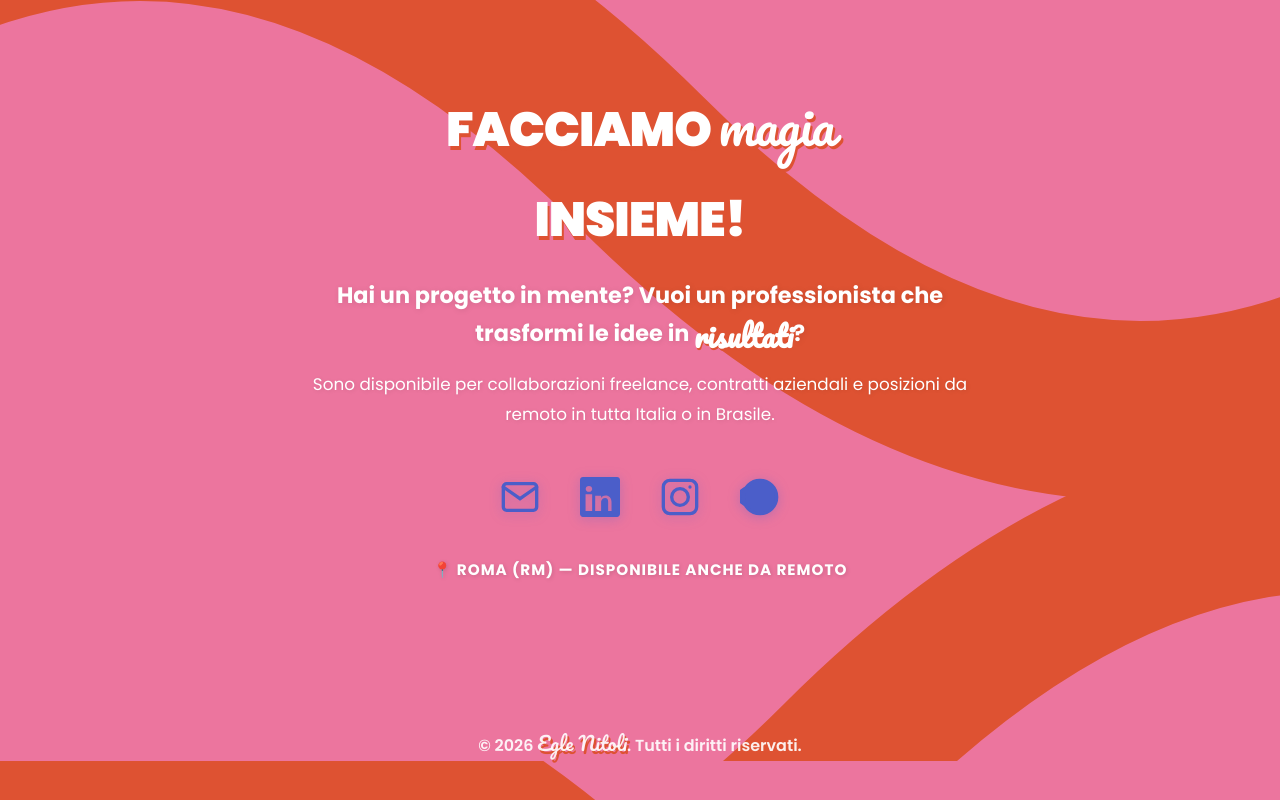
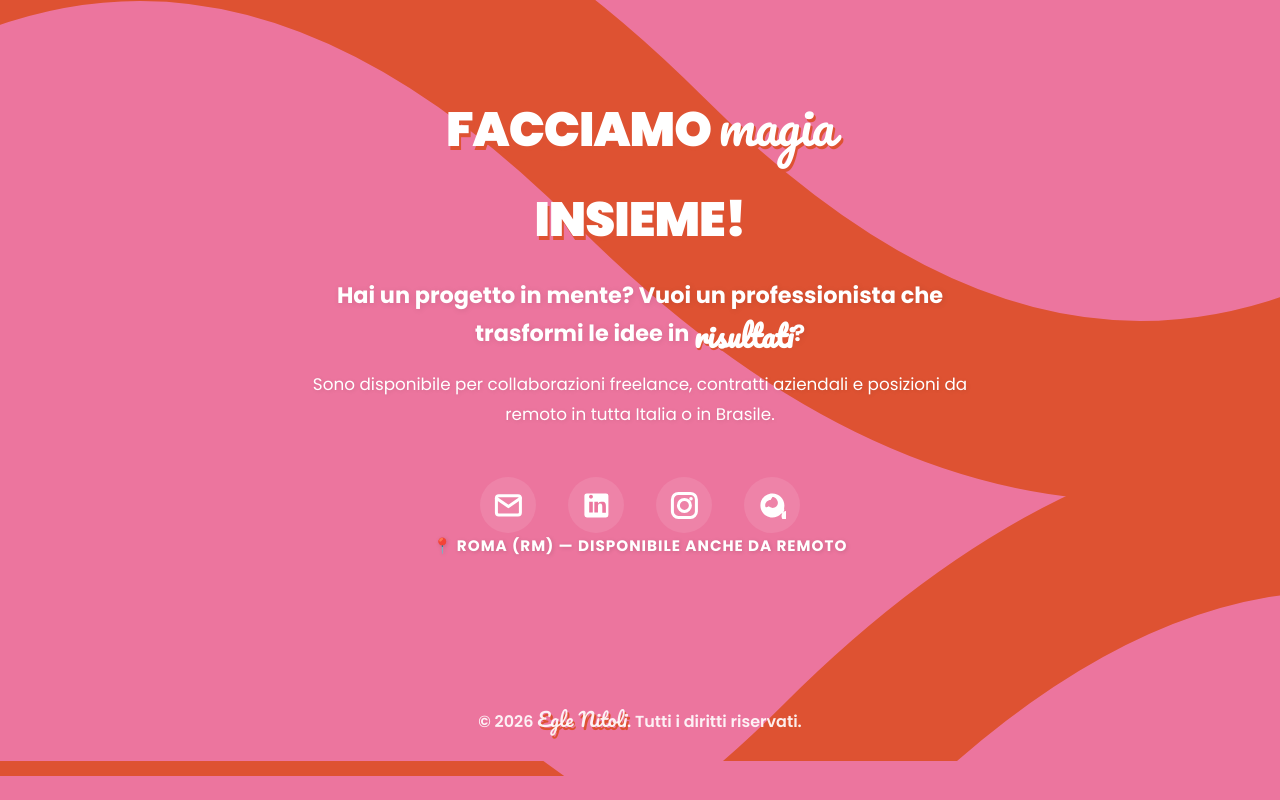
Before and after one commit to Studiosearch/portfolio-egle-nitoli, a website built with Vite: page index.html in a window 1280 px wide. Shown: the part 4039-4839 px from the top of the page. After the commit the page ends 4815 px from the top, so only its background shows below. Built offline with nearby package versions, Linux system fonts and the light colour scheme.

Commit message:
Fix: White icons without distortion, clean minimal style

```diff
--- a/index.html
+++ b/index.html
@@ -219,26 +219,26 @@
           <div class="contact-links-minimal">
             <a href="mailto:eglenitoli@gmail.com" class="contact-icon-link" title="Email">
               <svg class="icon-minimal" viewBox="0 0 24 24" fill="none" xmlns="http://www.w3.org/2000/svg">
-                <rect x="2" y="4" width="20" height="16" rx="2" stroke="#4B5EC9" stroke-width="2"/>
-                <path d="M2 6L12 13L22 6" stroke="#4B5EC9" stroke-width="2" stroke-linecap="round"/>
+                <rect x="2" y="4" width="20" height="16" rx="2" stroke="white" stroke-width="2.5" stroke-linejoin="round"/>
+                <path d="M2 6L12 13L22 6" stroke="white" stroke-width="2.5" stroke-linecap="round" stroke-linejoin="round"/>
               </svg>
             </a>
             <a href="https://www.linkedin.com/in/egle-garcia-nitoli-989a37138/" target="_blank" class="contact-icon-link" title="LinkedIn">
-              <svg class="icon-minimal" viewBox="0 0 24 24" fill="#4B5EC9" xmlns="http://www.w3.org/2000/svg">
-                <path d="M20.447 20.452h-3.554v-5.569c0-1.328-.474-2.23-1.823-2.23-1.213 0-1.938.817-2.258 1.608-.116.282-.145.676-.145 1.071v5.12h-3.554s.048-8.305 0-9.155h3.554v1.295c.404-.623 1.127-1.511 2.744-1.511 2.005 0 3.506 1.31 3.506 4.125v5.246zM5.337 8.855c-1.144 0-1.915-.758-1.915-1.71 0-.957.76-1.71 1.954-1.71 1.194 0 1.915.753 1.94 1.71 0 .952-.746 1.71-1.979 1.71zm1.959 11.597H3.337V10.302h3.959v10.15zM22.225 0H1.771C.792 0 0 .774 0 1.729v20.542C0 23.227.792 24 1.771 24h20.451C23.2 24 24 23.227 24 22.271V1.729C24 .774 23.2 0 22.225 0z"/>
+              <svg class="icon-minimal" viewBox="0 0 24 24" fill="white" xmlns="http://www.w3.org/2000/svg">
+                <rect x="2" y="2" width="20" height="20" rx="2" fill="white"/>
+                <path d="M6 9h3v9H6V9zm1.5-2.7c.9 0 1.6-.7 1.6-1.6 0-.9-.7-1.6-1.6-1.6-.9 0-1.6.7-1.6 1.6 0 .9.7 1.6 1.6 1.6zM16 9c-1.5 0-2.3.8-2.7 1.7V9h-3v9h3v-5c0-1.3.2-2.6 1.9-2.6 1.7 0 1.7 1.6 1.7 2.7v5h3v-5.4c0-2.1-.4-3.7-2.9-3.7z" fill="#ec759e"/>
               </svg>
             </a>
             <a href="https://www.instagram.com/eglenitoli/" target="_blank" class="contact-icon-link" title="Instagram">
               <svg class="icon-minimal" viewBox="0 0 24 24" fill="none" xmlns="http://www.w3.org/2000/svg">
-                <rect x="2" y="2" width="20" height="20" rx="4" stroke="#4B5EC9" stroke-width="2"/>
-                <circle cx="12" cy="12" r="5" stroke="#4B5EC9" stroke-width="2"/>
-                <circle cx="18" cy="6" r="1" fill="#4B5EC9"/>
+                <rect x="2" y="2" width="20" height="20" rx="5" stroke="white" stroke-width="2.5"/>
+                <circle cx="12" cy="12" r="5" stroke="white" stroke-width="2.5"/>
+                <circle cx="17.5" cy="6.5" r="1.5" fill="white"/>
               </svg>
             </a>
             <a href="https://wa.me/393339977640" target="_blank" class="contact-icon-link" title="WhatsApp">
-              <svg class="icon-minimal" viewBox="0 0 24 24" fill="#4B5EC9" xmlns="http://www.w3.org/2000/svg">
-                <path d="M17.507 14.828l-.719-1.08a1.5 1.5 0 00-2.121 0l-.576.576a1.5 1.5 0 01-2.12 0L9.32 13.014a1.5 1.5 0 010-2.12l.576-.577a1.5 1.5 0 000-2.12l-1.08-.72a6 6 0 00-8.485 8.485l1.08.719a1.5 1.5 0 002.12 0l.577-.577a1.5 1.5 0 012.12 0l1.651 1.651a1.5 1.5 0 000 2.12l-.576.577a6 6 0 008.485-8.485zm-5.303-4.242l.707-.708m2.828 2.829l.708-.707" stroke-width="2" stroke-linecap="round"/>
-                <path d="M12 2C6.477 2 2 6.477 2 12s4.477 10 10 10 10-4.477 10-10S17.523 2 12 2z" stroke="#4B5EC9" stroke-width="2"/>
+              <svg class="icon-minimal" viewBox="0 0 24 24" fill="white" xmlns="http://www.w3.org/2000/svg">
+                <path d="M12 2C6.48 2 2 6.48 2 12s4.48 10 10 10 10-4.48 10-10S17.52 2 12 2zm0 3c1.25 0 2.38.56 3.16 1.44.52.58.94 1.27 1.18 2.01.24.74.28 1.53.12 2.29-.16.76-.54 1.45-1.08 2.01l-.05.05c-.45.48-.77 1.08-.92 1.72-.15.64-.12 1.3.08 1.93.21.63.59 1.2 1.08 1.66.49.46 1.08.79 1.71.94.63.15 1.3.12 1.93-.08.63-.2 1.21-.58 1.68-1.08l.04-.05c.57-.54 1.26-.92 2.02-1.08.76-.16 1.55-.12 2.29.12.74.24 1.43.66 2.01 1.18.88.78 1.44 1.91 1.44 3.16 0 2.49-2.01 4.51-4.51 4.51-1.25 0-2.38-.56-3.16-1.44-.52-.58-.94-1.27-1.18-2.01-.24-.74-.28-1.53-.12-2.29.16-.76.54-1.45 1.08-2.01l.05-.05c.45-.48.77-1.08.92-1.72.15-.64.12-1.3-.08-1.93-.21-.63-.59-1.2-1.08-1.66-.49-.46-1.08-.79-1.71-.94-.63-.15-1.3-.12-1.93.08-.63.2-1.21.58-1.68 1.08l-.04.05c-.57.54-1.26.92-2.02 1.08-.76.16-1.55.12-2.29-.12-.74-.24-1.43-.66-2.01-1.18C6.56 14.38 6 13.25 6 12c0-2.49 2.01-4.51 4.51-4.51z"/>
               </svg>
             </a>
           </div>
--- a/style.css
+++ b/style.css
@@ -583,32 +583,31 @@ ul { list-style: none; }
 .contact-links-minimal {
   display: flex;
   justify-content: center;
-  gap: 2.5rem;
-  margin-bottom: 2.5rem;
-  flex-wrap: wrap;
+  gap: 2rem;
+  margin-top: 2rem;
 }
 
 .contact-icon-link {
   display: flex;
   align-items: center;
   justify-content: center;
-  transition: var(--transition);
+  width: 3.5rem;
+  height: 3.5rem;
+  border-radius: 50%;
+  background-color: rgba(255, 255, 255, 0.1);
+  transition: all 0.3s ease;
   text-decoration: none;
 }
 
-.icon-minimal {
-  font-size: 2.5rem;
-  transition: var(--transition);
-  display: block;
-  cursor: pointer;
-  width: 2.5rem;
-  height: 2.5rem;
-  filter: drop-shadow(0 2px 6px rgba(75, 94, 201, 0.3));
+.contact-icon-link:hover {
+  background-color: rgba(255, 255, 255, 0.2);
+  transform: translateY(-3px);
 }
 
-.contact-icon-link:hover .icon-minimal {
-  transform: scale(1.15) rotate(-5deg);
-  filter: drop-shadow(0 4px 12px rgba(75, 94, 201, 0.5));
+.icon-minimal {
+  width: 1.8rem;
+  height: 1.8rem;
+  flex-shrink: 0;
 }
 
 .location {
```
Also changed, not shown: profile.png.
